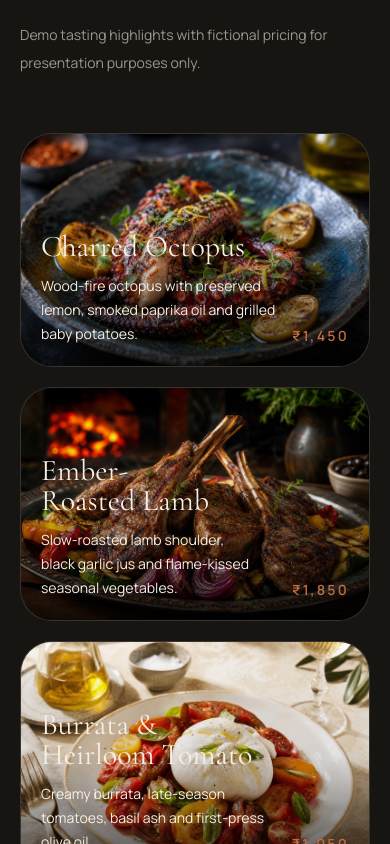
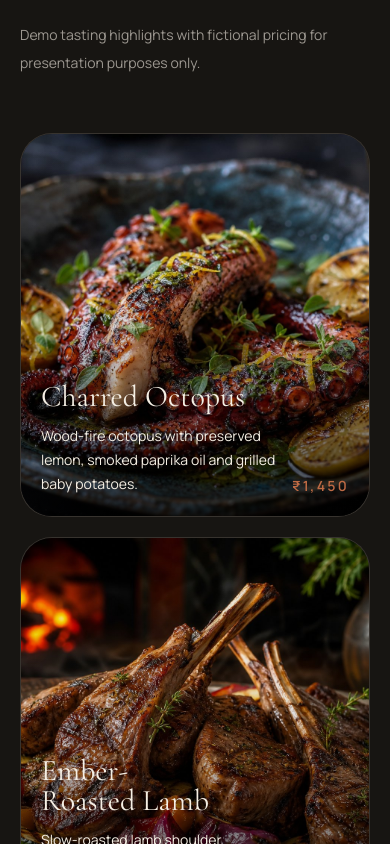
Before and after one commit to OguriCap12/Demo-site-, a React (Vite) app: page / in a window 390 px wide. Shown: the part 1880-2724 px from the top of the page. Built offline with nearby package versions, Linux system fonts and the light colour scheme.

Commit message:
Improve signature dish grid on mobile

```diff
--- a/src/sections/SignatureDishesSection.tsx
+++ b/src/sections/SignatureDishesSection.tsx
@@ -29,20 +29,20 @@ export function SignatureDishesSection() {
           </Reveal>
         </div>
 
-        <div className="mt-14 grid gap-5 md:grid-cols-12 md:auto-rows-[18rem] lg:gap-7">
+        <div className="mt-14 grid auto-rows-[24rem] gap-5 sm:auto-rows-[28rem] md:grid-cols-12 md:auto-rows-[18rem] lg:gap-7">
           {signatureDishes.map((dish, index) => (
             <Reveal key={dish.name} className={layoutClasses[index]} delay={index * 80}>
-              <article className="group relative h-full overflow-hidden rounded-[2rem] border border-ivory/10 bg-[#211d19]">
+              <article className="group relative h-full min-h-0 overflow-hidden rounded-[2rem] border border-ivory/10 bg-[#211d19]">
                 <img
                   src={dish.image}
                   alt={dish.alt}
                   className="h-full w-full object-cover transition duration-700 group-hover:scale-[1.04]"
                   loading="lazy"
                 />
-                <div className="absolute inset-0 bg-gradient-to-t from-black/70 via-black/10 to-transparent" />
+                <div className="absolute inset-0 bg-gradient-to-t from-black/75 via-black/10 to-transparent" />
                 <div className="absolute inset-x-0 bottom-0 p-5 sm:p-6">
                   <div className="flex items-end justify-between gap-4">
-                    <div>
+                    <div className="min-w-0">
                       <h3 className="font-serif text-3xl leading-none text-ivory sm:text-[2.2rem]">{dish.name}</h3>
                       <p className="mt-3 max-w-md text-sm leading-6 text-ivory/74">{dish.description}</p>
                     </div>
```
